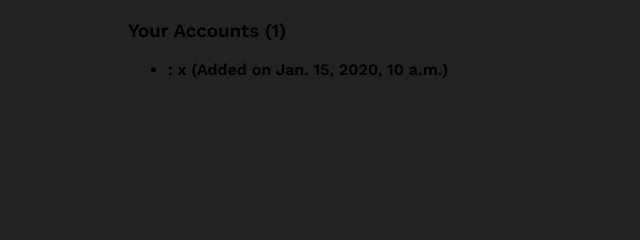
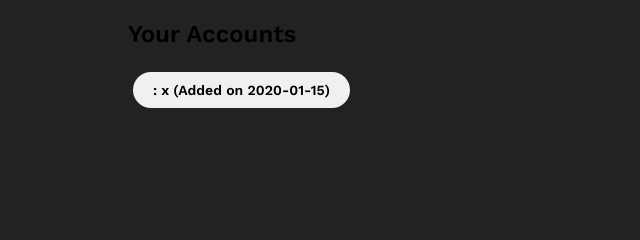
Before and after one commit to ayoub-djaghloul/Generation_mdp, a Django app: template mdpGenerator/users/templates/users/profile.html in a window 1280 px wide. Shown: the part 220-460 px from the top of the page, without its empty margins (0-640 px from the left). Run offline with Django 5.2, Linux system fonts and the light colour scheme; the template is opened without the code that fills it: most values are stand-ins (such as "Sample title", 1, 10 or a date in 2020).

Commit message:
petite modification dans le css

```diff
--- a/mdpGenerator/users/static/users/css/main.css
+++ b/mdpGenerator/users/static/users/css/main.css
@@ -72,3 +72,17 @@ nav a::before {
 nav a:hover::before {
   width: 100%;
 }
+
+.account-list {
+    list-style-type: none;
+    padding: 0;
+}
+
+.account-bubble {
+    display: inline-block;
+    background-color: #f0f0f0;
+    border-radius: 20px;
+    padding: 10px 20px;
+    margin: 5px;
+    font-size: 14px;
+}
--- a/mdpGenerator/users/templates/users/profile.html
+++ b/mdpGenerator/users/templates/users/profile.html
@@ -8,10 +8,12 @@
         <div class="profile-info">
             <h2 style="color: #55d6aa">Username: {{ user.username }}</h2>
             <h2 style="color: #55d6aa">Email: {{ user.email }}</h2>
-                <h3>Your Accounts ({{ user_accounts|length }})</h3>
-                <ul>
+        </div>
+        <div class="accounts">
+            <h2>Your Accounts</h2>
+            <ul class="account-list">
                 {% for account in user_accounts %}
-                        <li>{{ account.platform }}: {{ account.password }} (Added on {{ account.date }})</li>
+                    <li class="account-bubble">{{ account.platform }}: {{ account.password }} (Added on {{ account.date|date:"Y-m-d" }})</li>
                 {% empty %}
                     <li>No accounts found.</li>
                 {% endfor %}
```
Also changed, not shown: mdpGenerator/db.sqlite3. Lines whose indentation alone changed are shown as unchanged.
